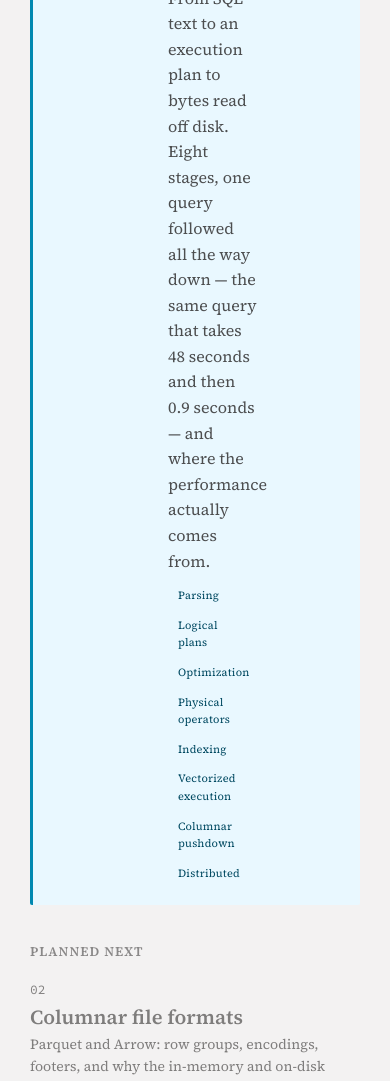
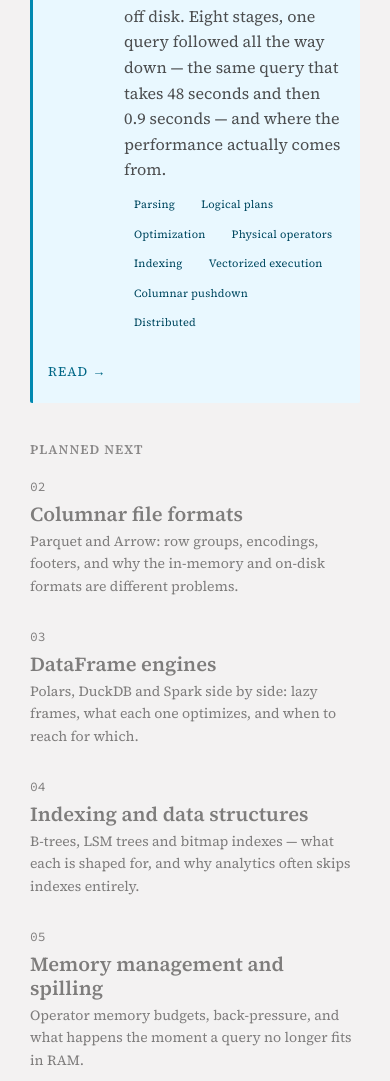
Before and after one commit to restuu/restuu.github.io, a plain HTML site: page learning/Library.dc.html in a window 390 px wide. Shown: the part 685-1766 px from the top of the page. Drawn offline with nearby package versions, Linux system fonts and the light colour scheme.

Commit message:
fix: mobile layout of the Library topic card
The "Ready to read" card used a fixed 90px + auto column split
around the flexible content column, so on a phone the numeral badge
and the "Read ->" label both ate fixed width, squeezing the title
and description into a sliver that wrapped almost one word per line.
Group the numeral and content into a flex item that can grow, and
let "Read ->" wrap onto its own line when the row runs out of room.

Co-Authored-By: Claude Sonnet 5 <noreply@anthropic.com>
Claude-Session: https://claude.ai/code/session_0137LwdwTH4nVwjJspSVPcSV

```diff
--- a/learning/Library.dc.html
+++ b/learning/Library.dc.html
@@ -38,7 +38,8 @@
 
   <section style="margin-bottom: var(--space-8)">
     <h6 style="color: var(--color-accent-700); margin-bottom: var(--space-4)">Ready to read</h6>
-    <a href="Query Engine.dc.html" style="display: grid; grid-template-columns: 90px minmax(0, 1fr) auto; gap: var(--space-6); align-items: start; padding: var(--space-4) var(--space-3); background: var(--color-accent-100); border-left: 3px solid var(--color-accent); border-radius: var(--radius-md); transition: background .2s" style-hover="background: var(--color-accent-200)">
+    <a href="Query Engine.dc.html" style="display: flex; flex-wrap: wrap; gap: var(--space-3) var(--space-6); align-items: start; padding: var(--space-4) var(--space-3); background: var(--color-accent-100); border-left: 3px solid var(--color-accent); border-radius: var(--radius-md); transition: background .2s" style-hover="background: var(--color-accent-200)">
+      <span style="display: grid; grid-template-columns: 56px minmax(0, 1fr); gap: var(--space-4); flex: 1 1 320px; min-width: 0">
         <span style="font-family: 'Source Code Pro', monospace; font-size: 34px; line-height: 1; color: var(--color-accent-700)">01</span>
         <span style="display: block; min-width: 0">
           <span style="display: block; font-family: var(--font-heading); font-weight: 600; font-size: 30px; line-height: 1.1; margin-bottom: 6px; color: var(--color-text)">The query engine</span>
@@ -52,6 +53,7 @@
             <span class="tag tag-accent">Vectorized execution</span>
             <span class="tag tag-accent">Columnar pushdown</span>
             <span class="tag tag-accent">Distributed</span>
+          </span>
         </span>
       </span>
       <span style="font-size: 13px; letter-spacing: 0.08em; text-transform: uppercase; color: var(--color-accent-700); white-space: nowrap; padding-top: 12px">Read →</span>
```
Lines whose indentation alone changed are shown as unchanged.
